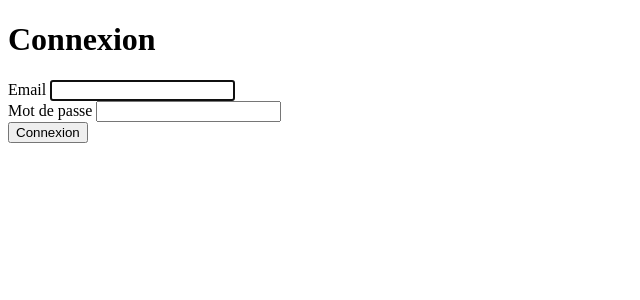
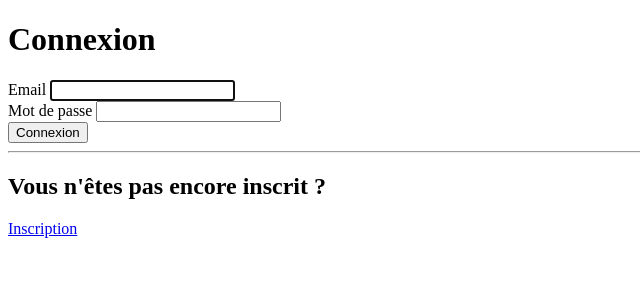
Before and after one commit to Nonoland/Studi_ECF, a Symfony app: template templates/security/login.html.twig in a window 1280 px wide. Shown: the part 112-412 px from the top of the page, without its empty margins (0-640 px from the left). Run offline with Twig, Linux system fonts and the light colour scheme; the template is opened without the code that fills it, so the values that code supplies are empty; some libraries are stand-ins or nearby versions.

```diff
--- a/templates/security/login.html.twig
+++ b/templates/security/login.html.twig
@@ -1,6 +1,8 @@
 {% extends 'base.html.twig' %}
 
 {% block title %}Log in!{% endblock %}
+
+{% block body_name %}login{% endblock %}
 
 {% block body %}
     <h1 class="h3 mb-3 font-weight-normal">Connexion</h1>
@@ -26,4 +28,7 @@
             Connexion
         </button>
     </form>
+    <hr>
+    <h2>Vous n'êtes pas encore inscrit ?</h2>
+    <a href="{{ path('app_register') }}" class="btn btn-primary">Inscription</a>
 {% endblock %}
```
